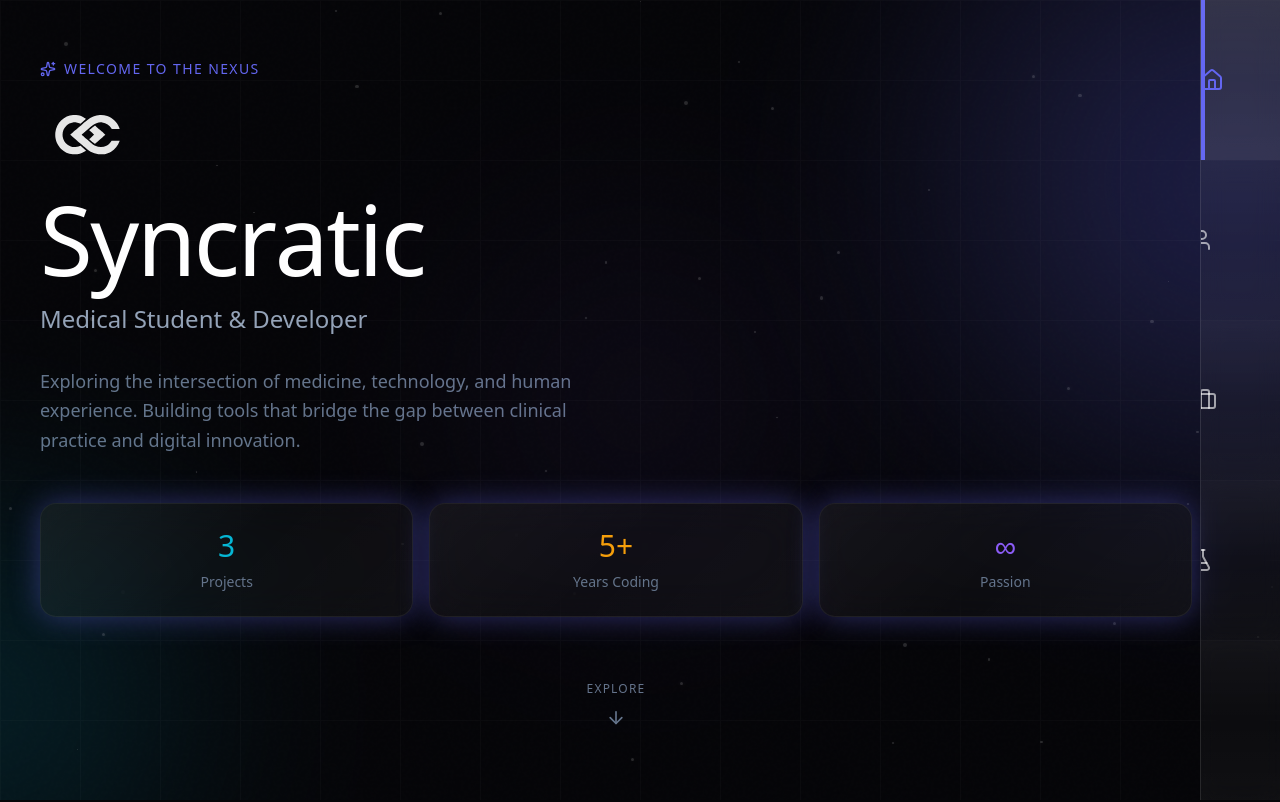
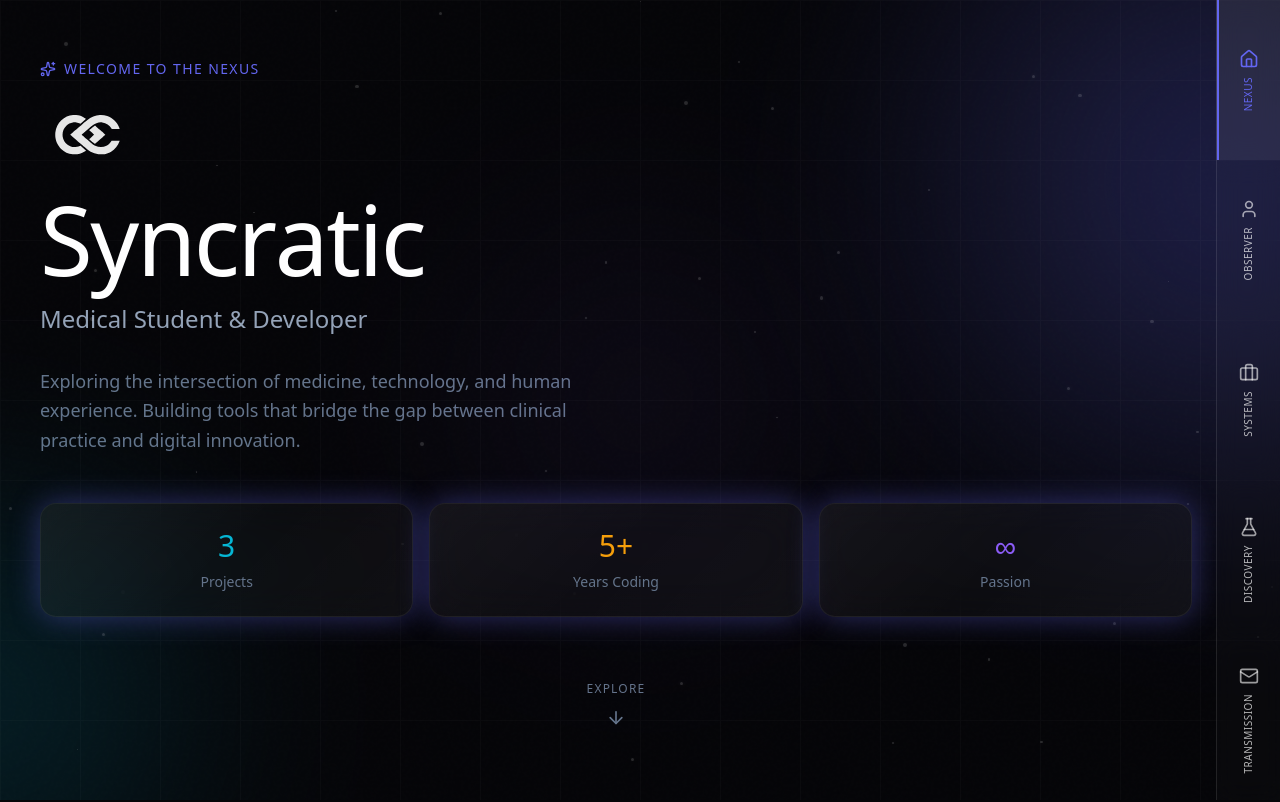
Before and after one commit to Syncrose1/Syncratic.app, a Next.js app: page / in a window 1280 px wide. Shown: the top 802 px of the page. Built offline with nearby package versions, Linux system fonts and the light colour scheme.

Commit message:
Fix sidebar: equal heights with h-1/5, vertical text

```diff
--- a/components/navigation/MorphingSidebar.tsx
+++ b/components/navigation/MorphingSidebar.tsx
@@ -6,14 +6,6 @@ import Link from "next/link";
 import { usePathname } from "next/navigation";
 import { mainNavigation } from "@/lib/data";
 import { setPageTheme, type Theme } from "@/lib/utils";
-
-/**
- * RightSidebar Navigation Component
- *
- * A right-side navigation with translucent full-height bars.
- * Each bar represents a navigation item, divided equally.
- * On hover: bar expands and changes color.
- */
 
 export function MorphingSidebar() {
   const [hoveredIndex, setHoveredIndex] = useState<number | null>(null);
@@ -30,28 +22,17 @@ export function MorphingSidebar() {
 
   const getAccentColor = () => {
     switch (currentTheme) {
-      case "home":
-        return "var(--accent-primary)";
-      case "about":
-        return "var(--accent-human)";
-      case "projects":
-        return "var(--accent-tech)";
-      case "research":
-        return "var(--accent-discovery)";
-      case "contact":
-        return "var(--accent-contact)";
-      default:
-        return "var(--accent-primary)";
+      case "home": return "var(--accent-primary)";
+      case "about": return "var(--accent-human)";
+      case "projects": return "var(--accent-tech)";
+      case "research": return "var(--accent-discovery)";
+      case "contact": return "var(--accent-contact)";
+      default: return "var(--accent-primary)";
     }
   };
 
   return (
-    <motion.aside
-      className="fixed right-0 top-0 z-50 h-screen"
-      initial={{ x: 100 }}
-      animate={{ x: 0 }}
-      transition={{ duration: 0.5, ease: "easeOut" }}
-    >
+    <aside className="fixed right-0 top-0 z-50 h-screen w-16">
       <nav className="flex h-full flex-col">
         {mainNavigation.map((item, index) => {
           const isActive = pathname === item.href;
@@ -62,96 +43,79 @@ export function MorphingSidebar() {
             <Link
               key={item.id}
               href={item.href}
-              className="flex-1"
-              style={{ height: `${100 / mainNavigation.length}%` }}
+              className="flex h-1/5 w-full"
             >
               <motion.div
-                className="relative flex h-full cursor-pointer flex-col items-center justify-center overflow-hidden border-l border-white/10"
+                className="relative flex h-full cursor-pointer flex-col items-center justify-center gap-2 border-l border-white/10"
                 onMouseEnter={() => setHoveredIndex(index)}
                 onMouseLeave={() => setHoveredIndex(null)}
-                initial={{ width: 80 }}
                 animate={{
-                  width: isHovered ? 200 : 80,
+                  width: isHovered ? 140 : 64,
                   backgroundColor: isActive
-                    ? "rgba(255, 255, 255, 0.1)"
+                    ? "rgba(255, 255, 255, 0.08)"
                     : isHovered
-                    ? "rgba(255, 255, 255, 0.08)"
-                    : "rgba(255, 255, 255, 0.03)",
+                    ? "rgba(255, 255, 255, 0.05)"
+                    : "rgba(255, 255, 255, 0.02)",
                 }}
                 transition={{
-                  width: { type: "spring", stiffness: 300, damping: 30 },
-                  backgroundColor: { duration: 0.2 },
+                  type: "spring",
+                  stiffness: 400,
+                  damping: 30,
                 }}
                 style={{
                   backdropFilter: "blur(12px)",
                   WebkitBackdropFilter: "blur(12px)",
                 }}
               >
-                {/* Active indicator line */}
+                {/* Active indicator */}
                 {isActive && (
                   <motion.div
-                    className="absolute left-0 top-0 h-full w-1"
+                    className="absolute left-0 top-0 h-full w-[2px]"
                     style={{ backgroundColor: getAccentColor() }}
                     layoutId="activeIndicator"
-                    transition={{ type: "spring", stiffness: 500, damping: 30 }}
                   />
                 )}
 
-                {/* Glass shine effect */}
-                <div
-                  className="absolute inset-0 opacity-30"
+                {/* Hover highlight */}
+                <motion.div
+                  className="absolute inset-0"
+                  animate={{ opacity: isHovered ? 1 : 0 }}
                   style={{
-                    background: "linear-gradient(180deg, rgba(255,255,255,0.1) 0%, transparent 50%, rgba(255,255,255,0.05) 100%)"
+                    background: `linear-gradient(90deg, ${getAccentColor()}10, transparent)`,
                   }}
                 />
 
-                {/* Hover gradient overlay */}
-                <motion.div
-                  className="absolute inset-0"
-                  animate={{
-                    opacity: isHovered ? 1 : 0,
-                  }}
-                  transition={{ duration: 0.3 }}
-                  style={{
-                    background: `linear-gradient(90deg, ${getAccentColor()}15 0%, transparent 100%)`,
-                  }}
-                />
-
-                {/* Content */}
-                <div className="relative z-10 flex items-center gap-4 px-5">
                 {/* Icon */}
                 <motion.div
                   animate={{
+                    scale: isHovered ? 1.1 : 1,
                     color: isActive
                       ? getAccentColor()
                       : isHovered
                       ? "#ffffff"
                       : "rgba(255, 255, 255, 0.6)",
                   }}
-                    transition={{ duration: 0.2 }}
                 >
-                    <Icon className="h-6 w-6 shrink-0" />
+                  <Icon className="h-5 w-5" />
                 </motion.div>
 
-                  {/* Label - appears on hover */}
-                  <motion.span
-                    className="whitespace-nowrap text-sm font-medium"
-                    initial={{ opacity: 0, x: -10 }}
-                    animate={{
-                      opacity: isHovered ? 1 : 0,
-                      x: isHovered ? 0 : -10,
-                      color: isActive ? getAccentColor() : "#ffffff",
+                {/* Label - vertical text */}
+                <span
+                  className="whitespace-nowrap text-[10px] font-medium uppercase tracking-wider"
+                  style={{
+                    color: isActive ? getAccentColor() : "rgba(255, 255, 255, 0.7)",
+                    writingMode: "vertical-rl",
+                    textOrientation: "mixed",
+                    transform: "rotate(180deg)",
                   }}
-                    transition={{ duration: 0.2, delay: isHovered ? 0.05 : 0 }}
                 >
                   {item.label}
-                  </motion.span>
-                </div>
+                </span>
               </motion.div>
             </Link>
           );
         })}
       </nav>
-    </motion.aside>
+    </aside>
   );
 }
```
Also changed, not shown: 75 other files (tests, documents, lock files or other folders). Lines whose indentation alone changed are shown as unchanged.
